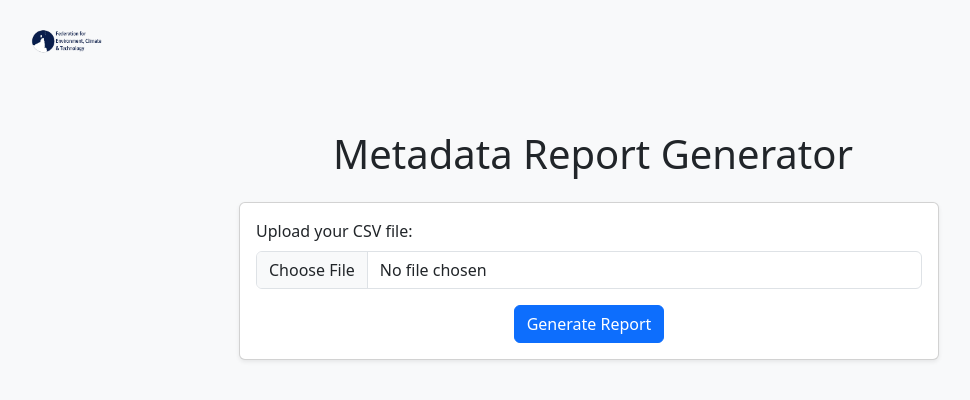
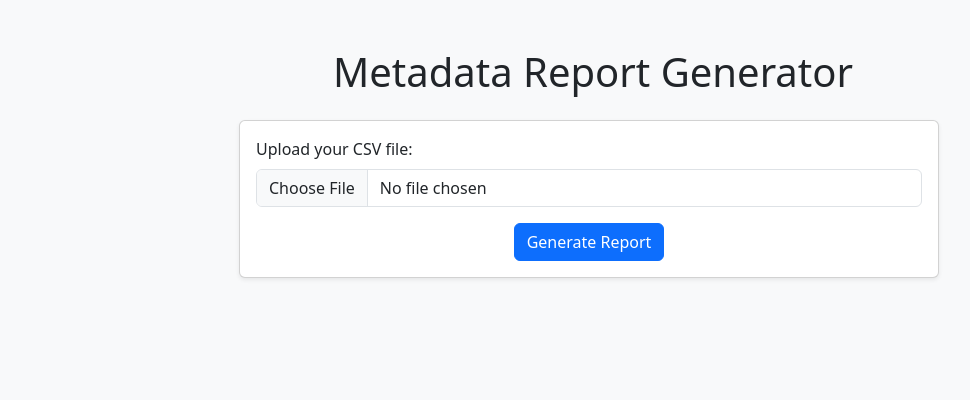
Before and after one commit to Metdata04/metadata_model, a Flask app: page / in a window 1280 px wide. Shown: the top 400 px of the page, without its empty margins (51-1021 px from the left). Run offline with Flask 3, Linux system fonts and the light colour scheme; parts of the project's set-up code (start-up, migrations or seed data) failed here and were passed over; some libraries are stand-ins or nearby versions.

Commit message:
committed

```diff
--- a/templates/index.html
+++ b/templates/index.html
@@ -11,20 +11,9 @@
             max-width: 700px; /* Reduced width for the card */
             margin: auto; /* Centers the card */
         }
-        .logo {
-            height: 50px; /* Adjust logo height */
-            margin-right: 10px;
-        }
     </style>
 </head>
 <body class="bg-light">
-    <!-- Header with Logo -->
-    <div class="container py-3">
-        <div class="d-flex align-items-center">
-            <img src="/public/images/logo.png" alt="Logo" class="logo">
-        </div>
-    </div>
-
     <!-- Centered Form Card -->
     <div class="container py-5">
         <div class="text-center mb-4">
```
Also changed, not shown: public/images/logo.png (deleted), vercel.json.
